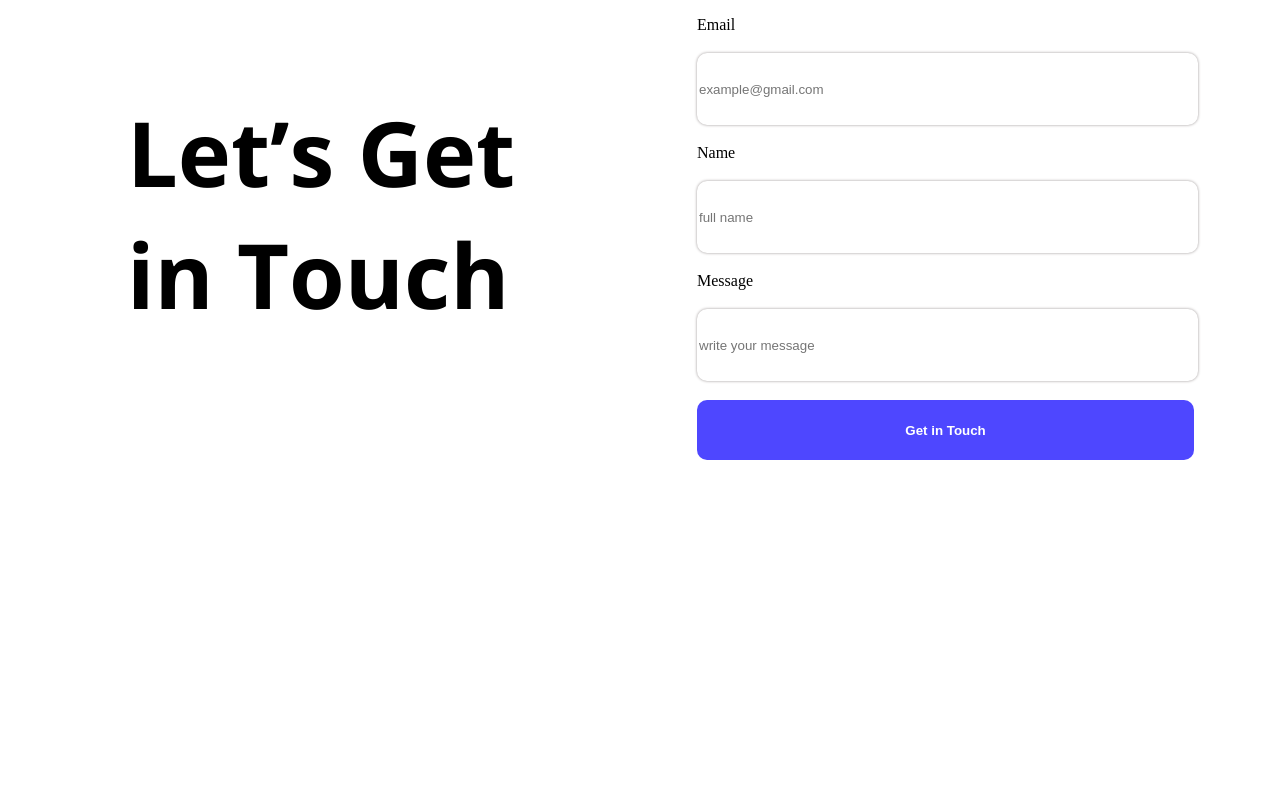
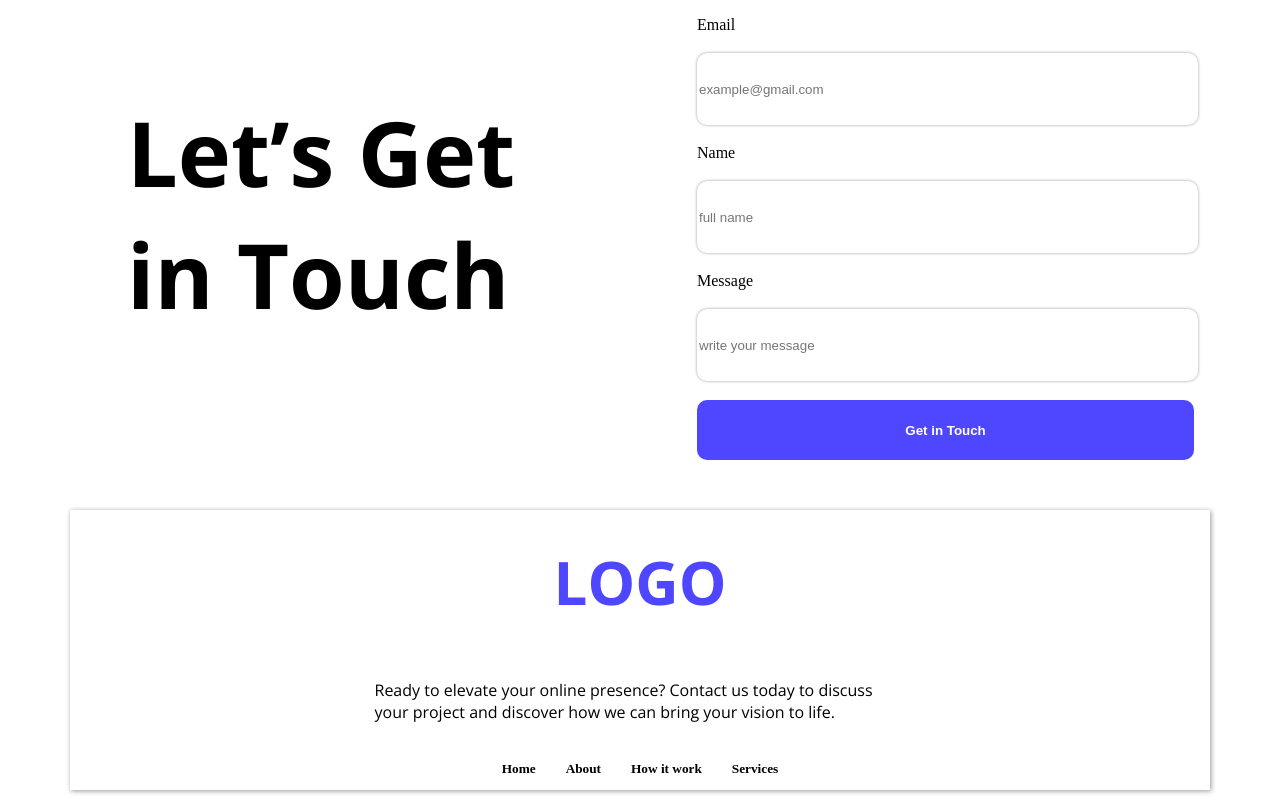
Before and after one commit to SRBappy61/First-Assignment-web, a plain HTML site: page index.html in a window 1280 px wide. Shown: the part 2806-3606 px from the top of the page. Before the commit the page ends 3266 px from the top, so only its background shows below. Drawn offline with nearby package versions, Linux system fonts and the light colour scheme; a web font is replaced by a local one.

Commit message:
added the website

```diff
--- a/index.html
+++ b/index.html
@@ -146,7 +146,23 @@
                 </div>
             </section>
 
+            <footer class="footer-section">
+                <div class="footer-container">
+                    <div>
+            <h1 class="raleway-font text-color">LOGO</h1>
+                </div>
+                <p class="raleway-font">Ready to elevate your online presence? Contact us today to discuss your project and discover how we can bring your vision to life.</p>
 
+            <div class="menu">
+                <h5>Home</h5>
+                <h5>About</h5>
+                <h5>How it work</h5>
+                <h5>Services</h5>
+            </div>
+                </div>
+    </footer>
     </main>
+
+
 </body>
 </html>
--- a/styles/style.css
+++ b/styles/style.css
@@ -191,7 +191,6 @@ main{
     background-color: rgba(255, 255, 255, 1);
     box-shadow: 0px 0px 3px rgb(154, 148, 148);
     border-radius: 10px;
-
 }
 
 .focus-title{
@@ -250,9 +249,6 @@ form input{
     border: none;
     box-shadow: 0px 0px 3px rgb(154, 148, 148);
 }
-.form-description{
-
-}
 .info-button{
     border-radius: 10px;
     height: 60px;
@@ -261,7 +257,35 @@ form input{
     color: white;
     font-weight: bold;
 }
+/* footer style */
+footer{
+    margin-top: 50px;
+    display: flex;
+    flex-direction: column;
+    justify-content: center;
+    align-items: center;
+    width: 1140px;
+    box-shadow: 1px 1px 5px rgb(154, 148, 148);
+}
 
+.footer-container h1{
+
+    font-size: 60px;
+    font-weight: 700;
+
+}
+.footer-container{
+    display: flex;
+    flex-direction: column;
+    justify-content: center;
+    align-items: center;
+    width: 531px;
+    height: 280px;
+}
+.menu{
+    display: flex;
+    gap: 30px;
+}
 /*  text-align: center;
     width: 800px;
     height: 237px;
```
